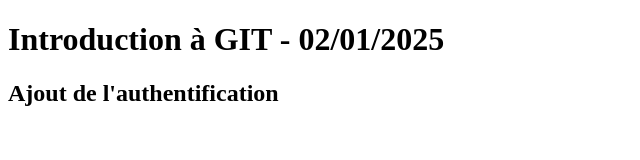
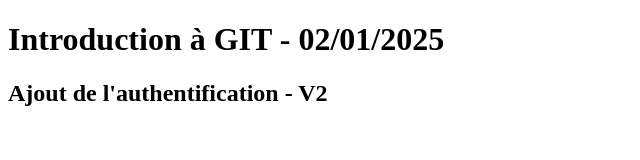
Before and after one commit to socode67/gitDemo, a plain HTML site: page index.html in a window 1280 px wide. Shown: the full height of the page, 0-640 px from the left. Drawn offline with Linux system fonts and the light colour scheme.

Commit message:
Update index.html

```diff
--- a/index.html
+++ b/index.html
@@ -7,6 +7,6 @@
 </head>
 <body>
     <h1>Introduction à GIT - 02/01/2025</h1>
-    <h2>Ajout de l'authentification</h2>
+    <h2>Ajout de l'authentification - V2</h2>
 </body>
 </html>
```
